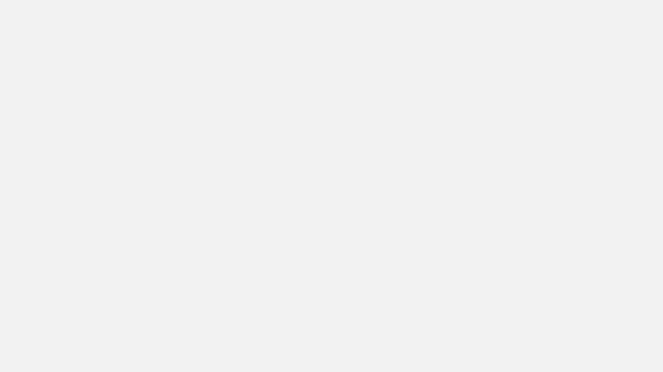
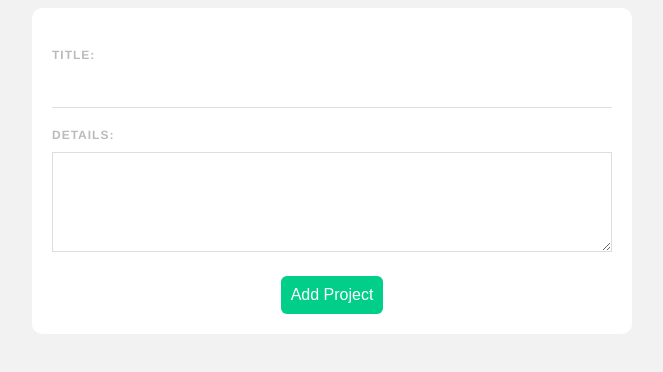
Before and after one commit to ciamac-da/vue-project-planner, a Vue app: page /add in a window 1280 px wide. Before the commit this address had no page. Shown: the top 372 px of the page, without its empty margins (308-971 px from the left). Built offline with nearby package versions, Linux system fonts and the light colour scheme.

Commit message:
Verified by Marti4n 1.0.7 new projects

```diff
--- a/package.json
+++ b/package.json
@@ -4,7 +4,8 @@
   "private": true,
   "scripts": {
     "serve": "vue-cli-service serve",
-    "build": "vue-cli-service build"
+    "build": "vue-cli-service build",
+    "start-server": "json-server --watch data/db.json"
   },
   "dependencies": {
     "core-js": "^3.6.5",
--- a/src/router/index.js
+++ b/src/router/index.js
@@ -7,6 +7,11 @@
     name: 'Home',
     component: Home
   },
+  {
+    path: '/add',
+    name: 'AddProject',
+    component: () => import('../views/AddProject.vue')
+  },
 ]
 
 const router = createRouter({
--- /dev/null
+++ b/src/views/AddProject.vue
@@ -0,0 +1,66 @@
+<template>
+    <form @submit.prevent="handleSubmit">
+        <label>Title:</label>
+        <input type="text" v-model="title" required>
+        <label>Details:</label>
+        <textarea v-model="details" required></textarea>
+        <button>Add Project</button>
+    </form>
+</template>
+
+<script>
+export default {
+    data() {
+        return {
+            title: '',
+            details: ''
+        }
+    },
+    methods: {
+        handleSubmit() {
+            console.log(this.title, this.details)
+        }
+    }
+}
+</script>
+
+<style>
+form {
+    background: white;
+    padding: 20px;
+    border-radius: 10px;
+}
+label {
+    display: block;
+    color: #bbb;
+    text-transform: uppercase;
+    font-size: 12px;
+    font-weight: bolder;
+    letter-spacing: 1px;
+    margin: 20px 0 10px 0;
+}
+input {
+    padding: 10px;
+    border: 0;
+    border-bottom: 1px solid #ddd;
+    width:100%;
+    box-sizing: border-box;
+}
+textarea {
+    border: 1px solid #ddd;
+    padding: 10px;
+    width: 100%;
+    box-sizing: border-box;
+    height: 100px;
+}
+form button {
+    display: block;
+    margin: 20px auto 0;
+    background: #00ce89;
+    color: white;
+    padding: 10px;
+    border: 0;
+    border-radius: 6px;
+    font-size: 16px;
+}
+</style>
```
